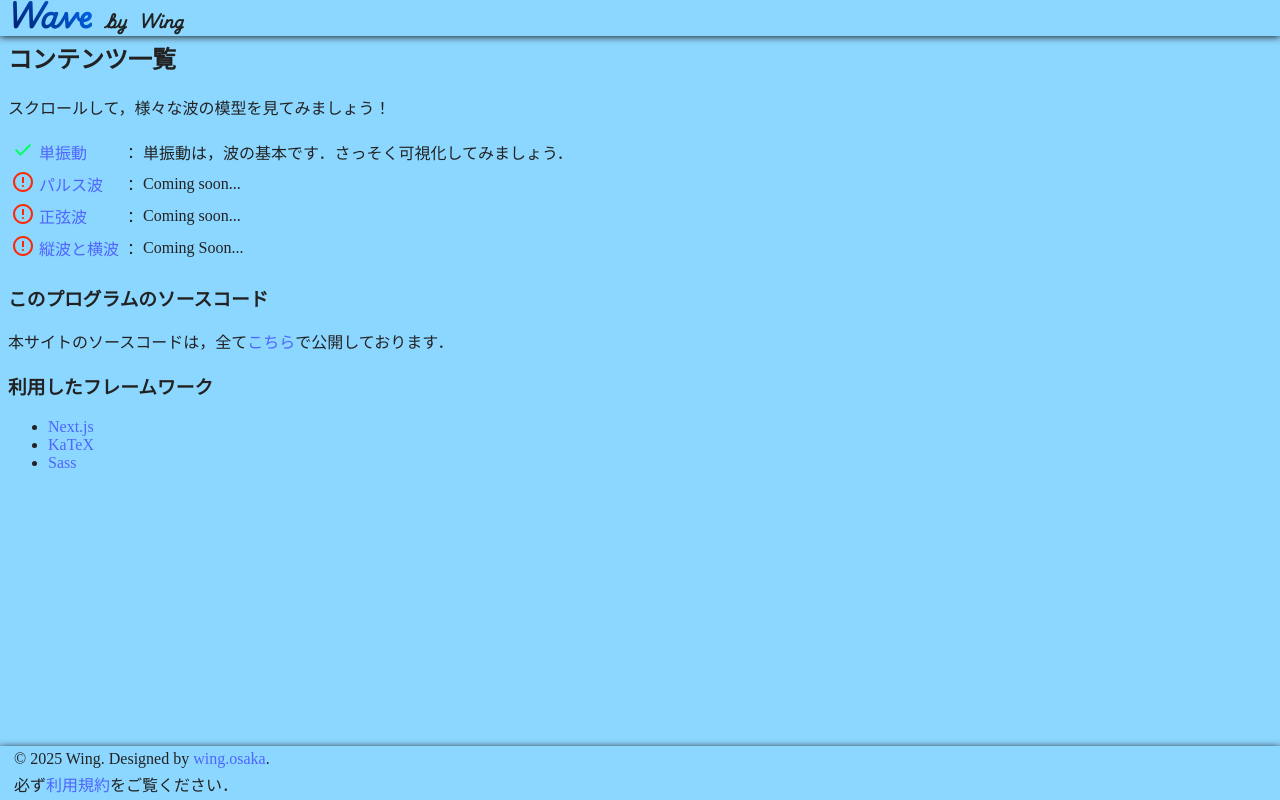
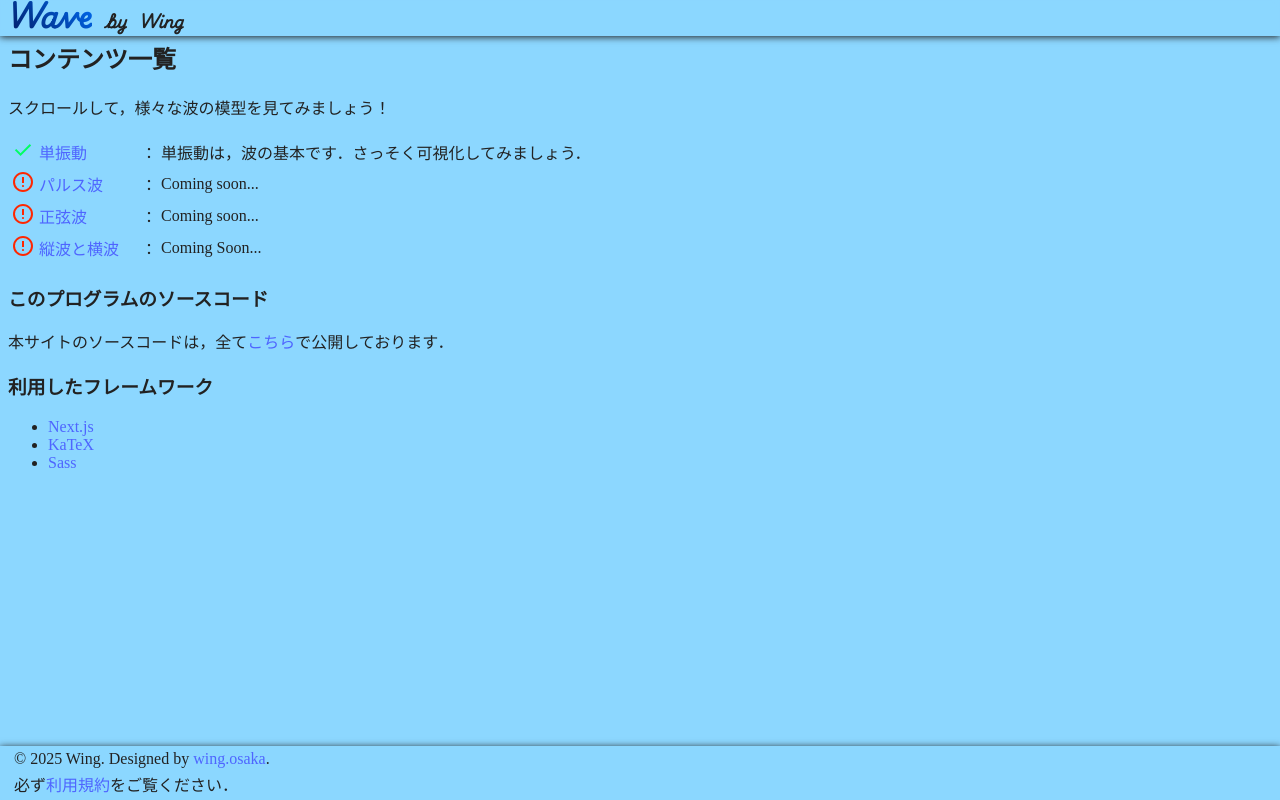
Before and after one commit to te-wing/wave.graphics, a Next.js app: page / in a window 1280 px wide. Built offline with nearby package versions, Linux system fonts and the light colour scheme; a web font is replaced by a local one.

Commit message:
minwidth

```diff
--- a/src/app/homepage.module.scss
+++ b/src/app/homepage.module.scss
@@ -3,5 +3,5 @@
 }
 
 .col1 {
-  min-width: 70px;
+  min-width: 100px;
 }
```
